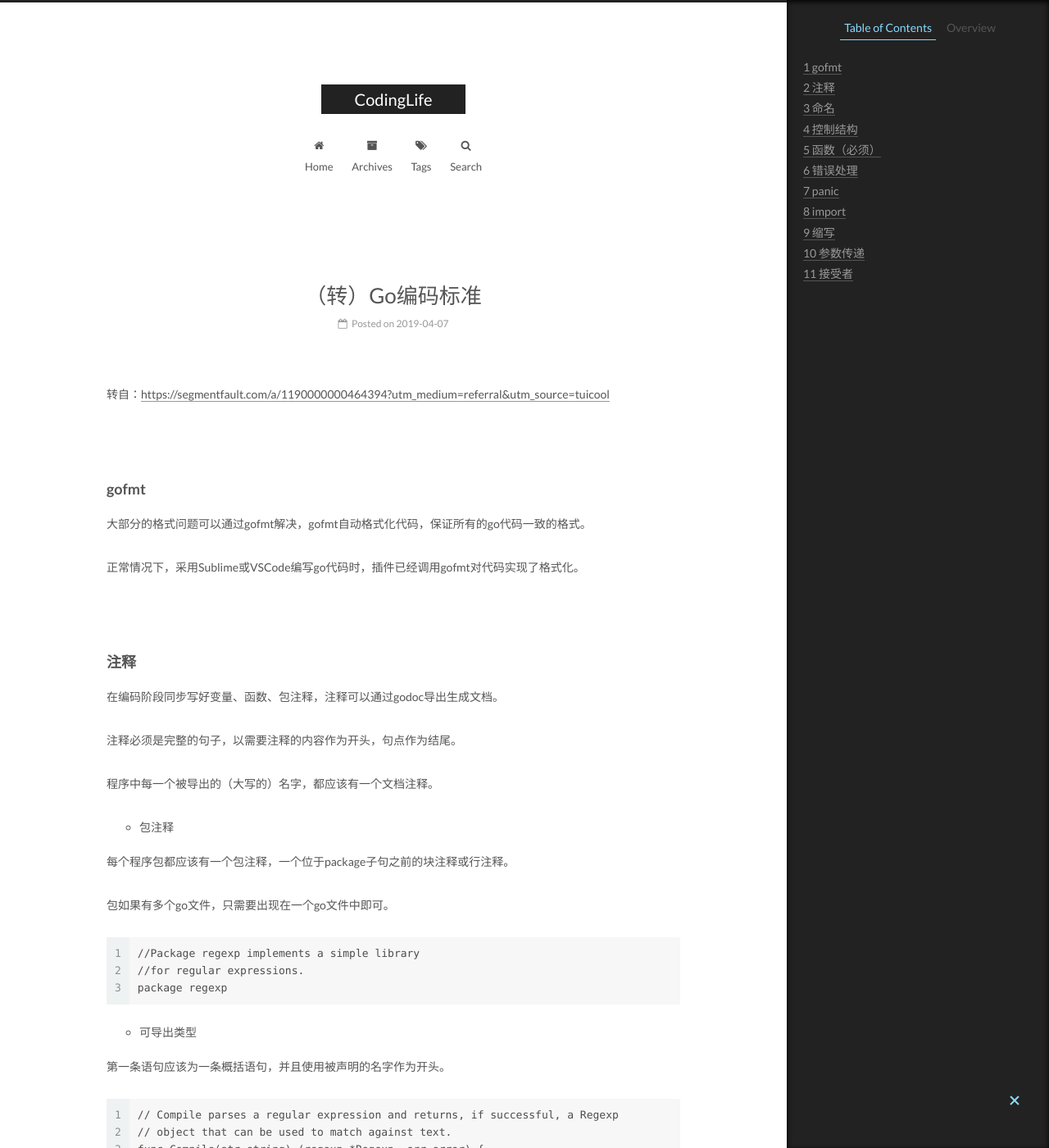
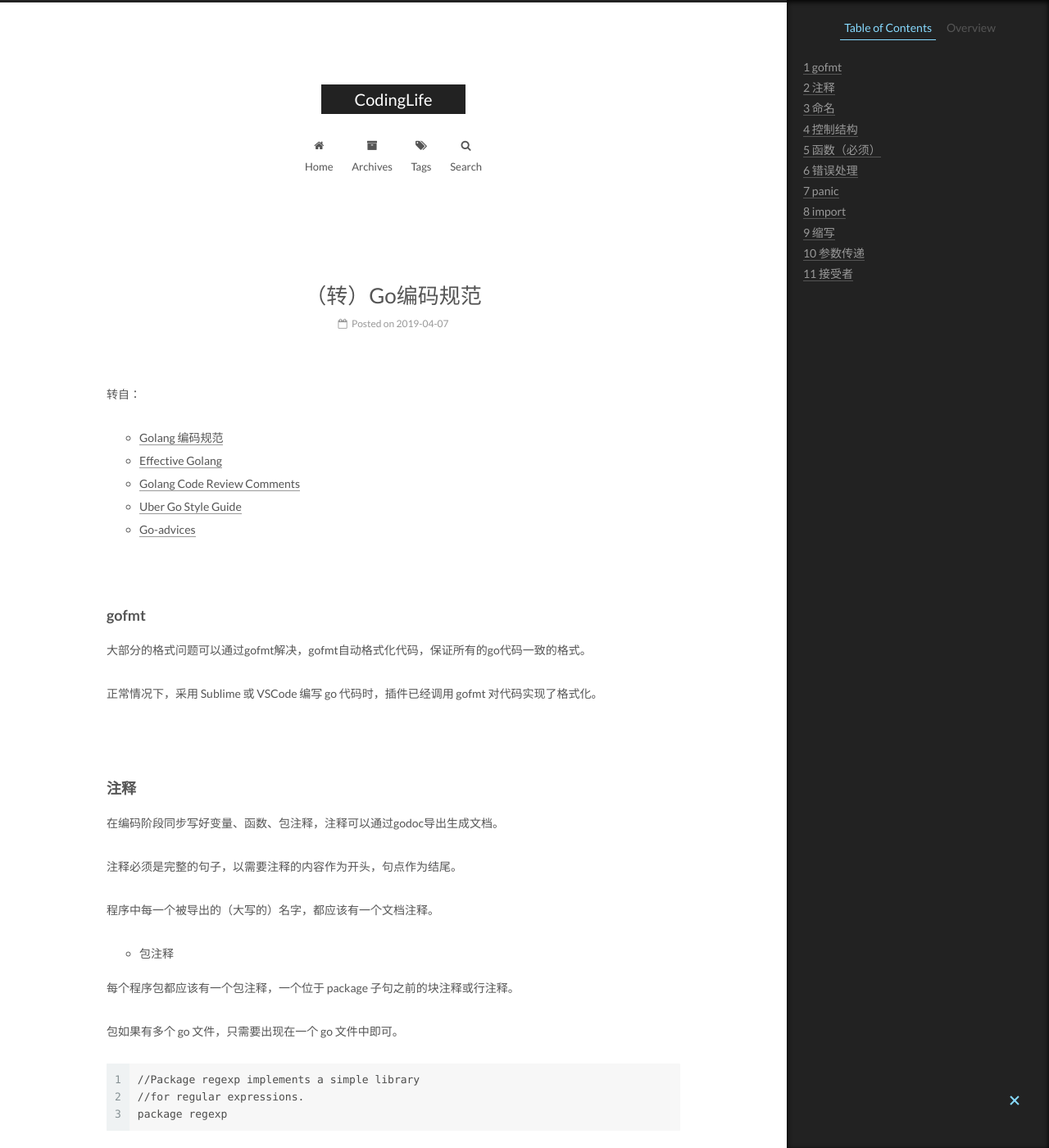
Before and after one commit to CodeHunter2006/CodeHunter2006.github.io, a Jekyll site: the page built from _posts/2019-04-07-Go_Code_Standards.md, in a window 1280 px wide and 1400 px high. Shown: the whole window at 82% size. Built offline with Jekyll 4.4.1, drawn with Linux system fonts in a browser that asks for light colours; some of the changed text lies outside the part shown.

Commit message:
[chore]: add coding rule reference.

````diff
--- a/_posts/2019-04-07-Go_Code_Standards.md
+++ b/_posts/2019-04-07-Go_Code_Standards.md
@@ -1,16 +1,23 @@
 ---
 layout: post
-title:  "（转）Go编码标准"
-date:   2019-04-07 17:40:00 +0800
+title: "（转）Go编码规范"
+date: 2019-04-07 17:40:00 +0800
 tags: Go
 ---
-转自：[https://segmentfault.com/a/1190000000464394?utm_medium=referral&utm_source=tuicool](https://segmentfault.com/a/1190000000464394?utm_medium=referral&utm_source=tuicool)
+
+转自：
+
+- [Golang 编码规范](https://segmentfault.com/a/1190000000464394?utm_medium=referral&utm_source=tuicool)
+- [Effective Golang](https://golang.org/doc/effective_go.html)
+- [Golang Code Review Comments](https://github.com/golang/go/wiki/CodeReviewComments)
+- [Uber Go Style Guide](https://github.com/uber-go/guide/blob/master/style.md)
+- [Go-advices](https://github.com/cristaloleg/go-advices)
 
 <br/>
 ### gofmt
 大部分的格式问题可以通过gofmt解决，gofmt自动格式化代码，保证所有的go代码一致的格式。
 
-正常情况下，采用Sublime或VSCode编写go代码时，插件已经调用gofmt对代码实现了格式化。
+正常情况下，采用 Sublime 或 VSCode 编写 go 代码时，插件已经调用 gofmt 对代码实现了格式化。
 
 <br/>
 ### 注释
@@ -20,19 +27,22 @@ tags: Go
 
 程序中每一个被导出的（大写的）名字，都应该有一个文档注释。
 
-* 包注释
+- 包注释
 
-每个程序包都应该有一个包注释，一个位于package子句之前的块注释或行注释。
+每个程序包都应该有一个包注释，一个位于 package 子句之前的块注释或行注释。
 
-包如果有多个go文件，只需要出现在一个go文件中即可。
+包如果有多个 go 文件，只需要出现在一个 go 文件中即可。
+
 ```
 //Package regexp implements a simple library
 //for regular expressions.
 package regexp
 ```
-* 可导出类型
+
+- 可导出类型
 
 第一条语句应该为一条概括语句，并且使用被声明的名字作为开头。
+
 ```
 // Compile parses a regular expression and returns, if successful, a Regexp
 // object that can be used to match against text.
@@ -43,28 +53,33 @@ func Compile(str string) (regexp *Regexp, err error) {
 ### 命名
 使用短命名，长名字并不会自动使得事物更易读，文档注释会比格外长的名字更有用。
 
-* 包名
+- 包名
 
 包名应该为小写单词，不要使用下划线或者混合大小写。
 
-* 接口名
+- 接口名
 
-单个函数的接口名以"er"作为后缀，如Reader,Writer
+单个函数的接口名以"er"作为后缀，如 Reader,Writer
 
 接口的实现则去掉“er”
+
 ```
 type Reader interface {
         Read(p []byte) (n int, err error)
 }
 ```
+
 两个函数的接口名综合两个函数名
+
 ```
 type WriteFlusher interface {
     Write([]byte) (int, error)
     Flush() error
 }
 ```
+
 三个以上函数的接口名，类似于结构体名
+
 ```
 type Car interface {
     Start([]byte)
@@ -72,44 +87,53 @@ type Car interface {
     Recover()
 }
 ```
-* 混合大小写
+
+- 混合大小写
 
 采用驼峰式命名
+
 ```
 MixedCaps 大写开头，可导出
 mixedCaps 小写开头，不可导出
 ```
-* 变量
+
+- 变量
 
 ```
 全局变量：驼峰式，结合是否可导出确定首字母大小写
 参数传递：驼峰式，小写字母开头
 局部变量：下划线形式
 ```
+
 ※"局部变量"不同意下划线形式，直接按照参数相同的格式即可。
 
 <br/>
 ### 控制结构
 * if
 
-if接受初始化语句，约定如下方式建立局部变量
+if 接受初始化语句，约定如下方式建立局部变量
+
 ```
 if err := file.Chmod(0664); err != nil {
     return err
 }
 ```
-* for
+
+- for
 
 采用短声明建立局部变量
+
 ```
 sum := 0
 for i := 0; i < 10; i++ {
     sum += i
 }
 ```
-* range
+
+- range
 
 如果只需要第一项（key），就丢弃第二个：
+
 ```
 for key := range m {
     if key.expired() {
@@ -117,16 +141,20 @@ for key := range m {
     }
 }
 ```
+
 如果只需要第二项，则把第一项置为下划线
+
 ```
 sum := 0
 for _, value := range array {
     sum += value
 }
 ```
-* return
 
-尽早return：一旦有错误发生，马上返回
+- return
+
+尽早 return：一旦有错误发生，马上返回
+
 ```
 f, err := os.Open(name)
 if err != nil {
@@ -148,7 +176,8 @@ codeUsing(f, d)
 ```
 func nextInt(b []byte, pos int) (value, nextPos int) {
 ```
-在godoc生成的文档中，带有返回值的函数声明更利于理解
+
+在 godoc 生成的文档中，带有返回值的函数声明更利于理解
 
 <br/>
 ### 错误处理
@@ -157,6 +186,7 @@ func nextInt(b []byte, pos int) (value, nextPos int) {
 * 采用独立的错误流进行处理
 
 不要采用这种方式
+
 ```
 if err != nil {
 	// error handling
@@ -164,7 +194,9 @@ if err != nil {
 	// normal code
 }
 ```
+
 而要采用下面的方式
+
 ```
 if err != nil {
 	// error handling
@@ -172,7 +204,9 @@ if err != nil {
 }
 // normal code
 ```
+
 如果返回值需要初始化，则采用下面的方式
+
 ```
 x, err := f()
 if err != nil {
@@ -212,11 +246,14 @@ import (
 ### 缩写
 * 采用全部大写或者全部小写来表示缩写单词
 
-比如对于url这个单词，不要使用
+比如对于 url 这个单词，不要使用
+
 ```
 UrlPony
 ```
+
 而要使用
+
 ```
 urlPony 或者 URLPony
 ```
@@ -227,31 +264,37 @@ urlPony 或者 URLPony
 * 对于大量数据的struct可以考虑使用指针
 * 传入参数是map，slice，chan不要传递指针
 
-因为map，slice，chan是引用类型，不需要传递指针的指针
+因为 map，slice，chan 是引用类型，不需要传递指针的指针
 
 <br/>
 ### 接受者
 * 名称
 
-统一采用单字母'p'而不是this，me或者self
+统一采用单字母'p'而不是 this，me 或者 self
+
 ```
 type T struct{}
 
 func (p *T)Get(){}
 ```
-* 类型
 
-对于go初学者，接受者的类型如果不清楚，统一采用指针型
+- 类型
+
+对于 go 初学者，接受者的类型如果不清楚，统一采用指针型
+
 ```
 func (p *T)Get(){}
 ```
+
 而不是
+
 ```
 func (p T)Get(){}
 ```
+
 在某些情况下，出于性能的考虑，或者类型本来就是引用类型，有一些特例
 
-* 如果接收者是map,slice或者chan，不要用指针传递
+- 如果接收者是 map,slice 或者 chan，不要用指针传递
 
 ```
 //Map
@@ -273,6 +316,7 @@ func main() {
     fmt.Println(m)
 }
 ```
+
 ```
 //Channel
 package main
````
